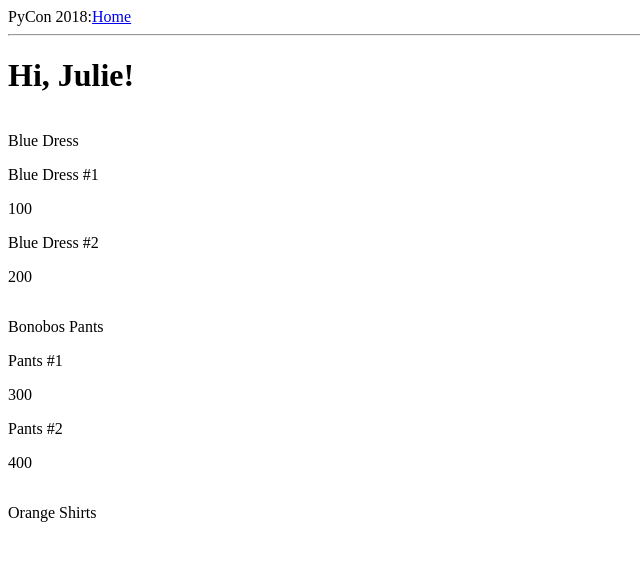
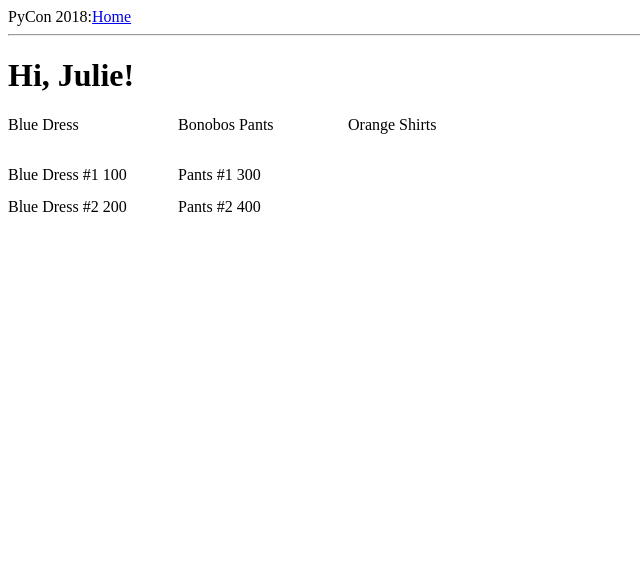
Before and after one commit to julieqiu/pycon-2018-pyelasticsearch, a Flask app: page / in a window 1280 px wide. Shown: the top 561 px of the page, without its empty margins (0-640 px from the left). Run offline with Flask 2, Linux system fonts and the light colour scheme; data that the repository does not hold is empty.

Commit message:
Styling! (in theory)

```diff
--- a/searchapp/app/templates/index.html
+++ b/searchapp/app/templates/index.html
@@ -1,17 +1,64 @@
 {% extends "base.html" %}
 
 {% block content %}
-    <h1>Hi, {{ user.username }}!</h1>
+  <style>
+    .bulk-results {
+      display: flex;
+    }
+
+    .search {
+      width: 170px;
+    }
+
+    .search-header {
+      height: 40px;
+    }
+
+    .search-results {
+      display: grid;
+      grid-template-columnts: repeat(3, 50px);
+      grid-gap: 10px;
+    }
+
+    .product-image {
+      max-width: 50px;
+      max-height: 50px;
+      margin-bottom: 10px;
+    }
+
+    .product-info {
+      height: 12px;
+    }
+
+    .product-name {
+      font-size: 10px;
+      margin-right: 10px;
+    }
+
+    .product-price {
+      font-size: 8px;
+    }
+  </style>
+
+  <h1>Hi, {{ user.username }}!</h1>
+  <div class="bulk-results">
     {% for category, products in products_by_category.items() %}
-      <div class="products-row">
-        <div style="display: inline-block">
-          <p>{{ category }}</p>
+      <div class="search">
+        <div class="search-header">
+          <span>{{ category }}</span>
+        </div>
+        <div class="search-results">
           {% for product in products %}
-            <p>{{ product.name }}</p>
-            <p>{{ product.price }}</p>
+            <div class="product">
+              <img class="product-image" src="{{ product.image }}"/>
+              <div class="product-info">
+                <span>{{ product.name }}</span>
+                <span>{{ product.price }}</span>
+              </div>
+            </div>
           {% endfor %}
         </div>
       </div>
     {% endfor %}
-
+  </div>
 {% endblock %}
```
Also changed, not shown: 2 other files.
